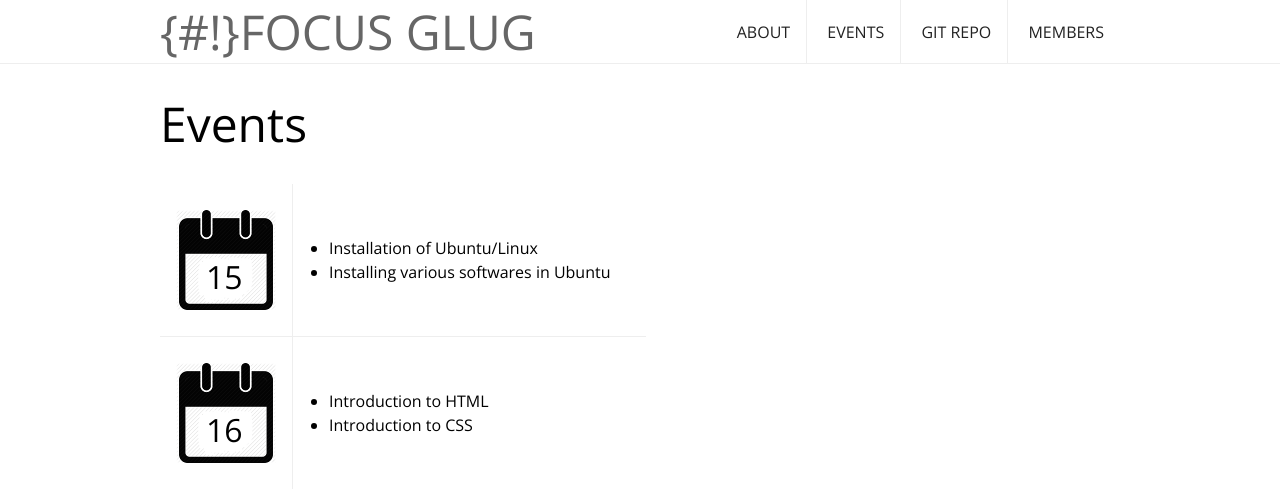
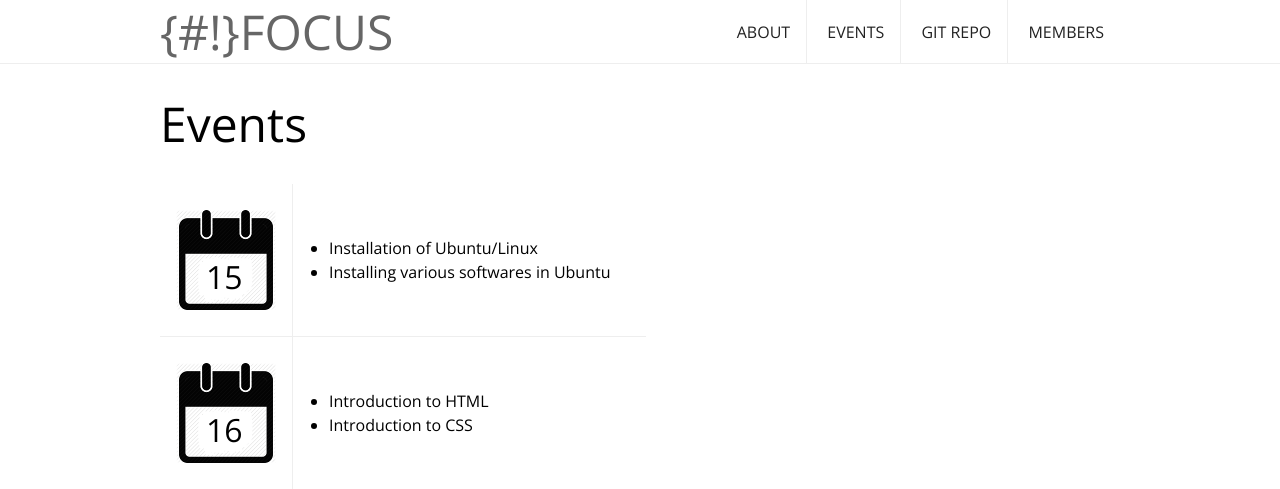
Before and after one commit to svceglug/focus, a PHP site: page /events.php in a window 1280 px wide. Shown: the top 489 px of the page. Run offline with PHP 8.4, Linux system fonts and the light colour scheme.

Commit message:
Change FOCUS GLUG to FOCUS in nav bar

```diff
--- a/partials/nav.php
+++ b/partials/nav.php
@@ -1,6 +1,6 @@
 <header>
   <div class="container">
-    <a class="site-title" href="/">{#!}FOCUS GLUG</a>
+    <a class="site-title" href="/">{#!}FOCUS</a>
     <nav class="pull-right">
       <ul>
         <li><a href="/about.php">About</a></li>
```
